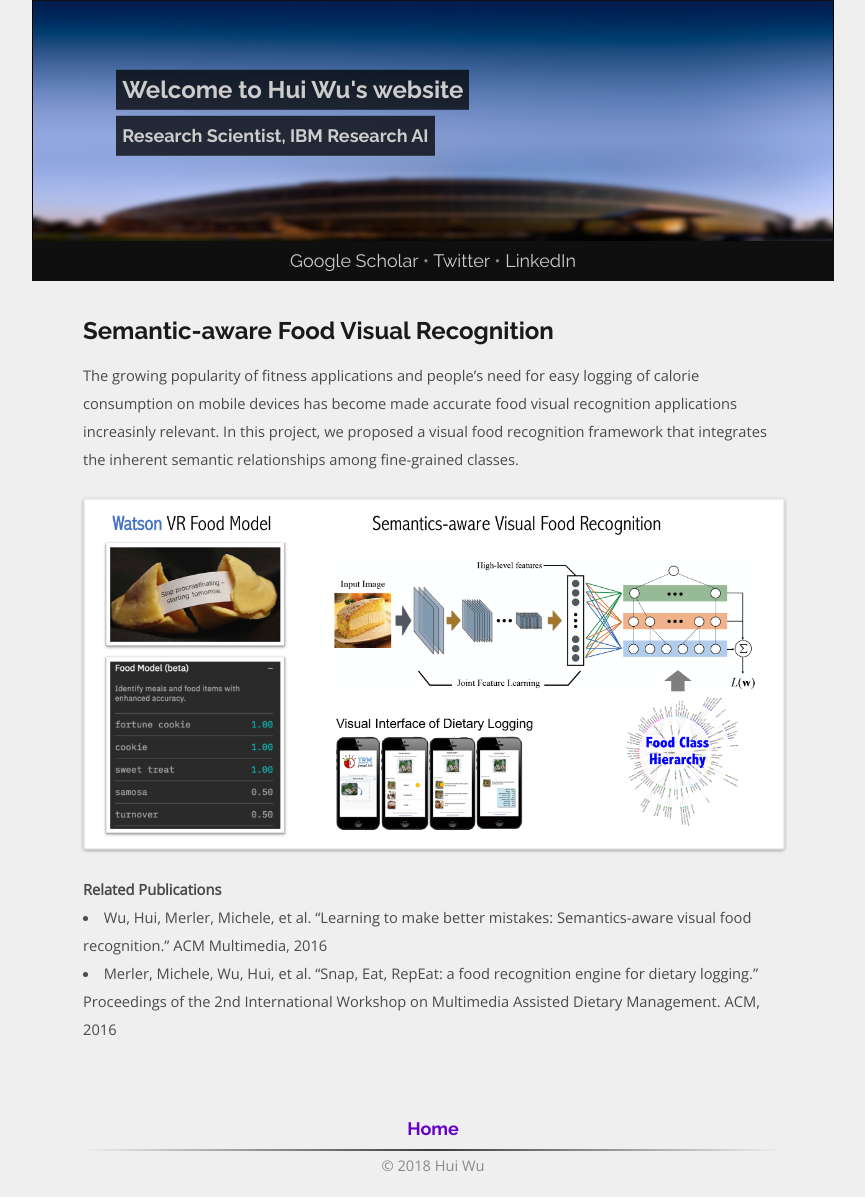
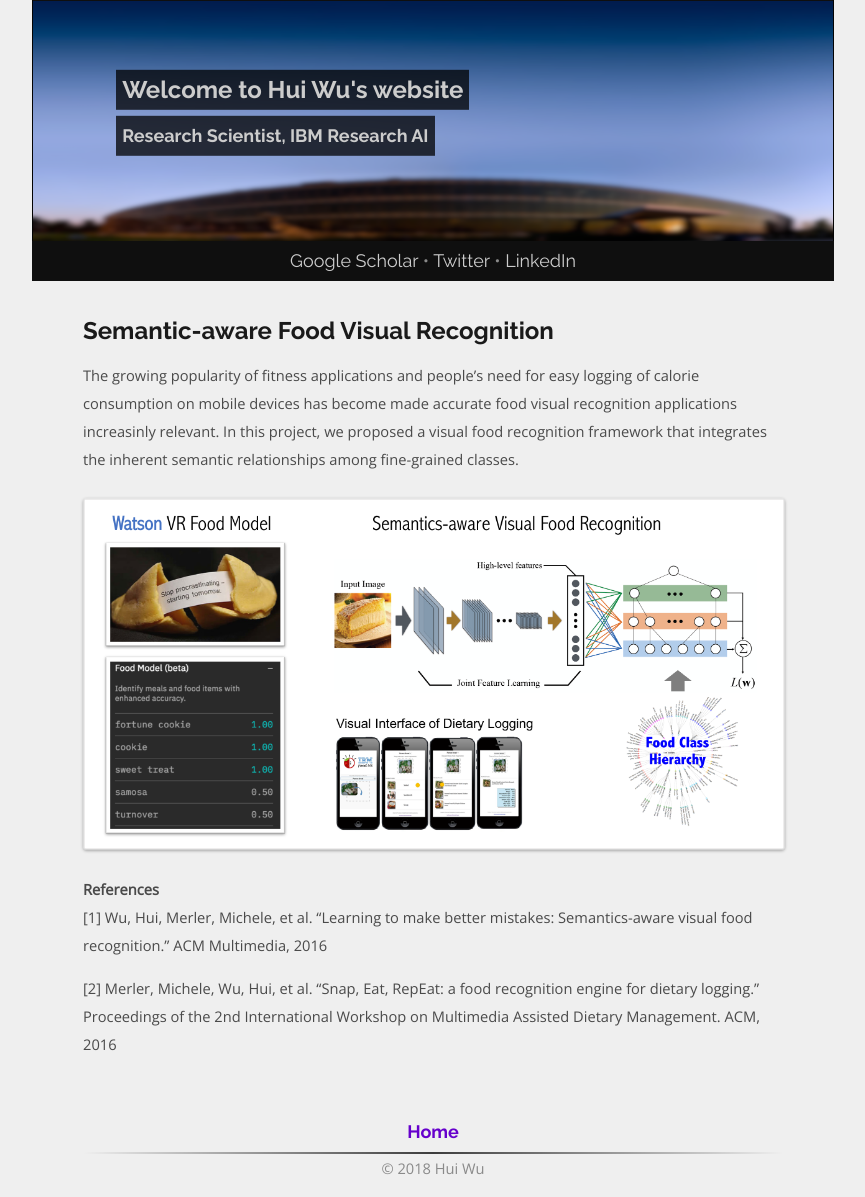
Before and after one commit to spacew/spacew.github.io, a Jekyll site: the page built from _posts/2016-12-25-food.markdown, in a window 1280 px wide. Shown: the whole page, without its empty margins (207-1072 px from the left). Built offline with Jekyll 4.4.1, drawn with Linux system fonts in a browser that asks for light colours.

Commit message:
Update 2016-12-25-food.markdown

```diff
--- a/_posts/2016-12-25-food.markdown
+++ b/_posts/2016-12-25-food.markdown
@@ -19,7 +19,8 @@
 
 <img alt="img" src="{{site.baseurl}}/media/foodvr.png">
 
-#### Related Publications
+#### References
 
-* Wu, Hui, Merler, Michele, et al. "Learning to make better mistakes: Semantics-aware visual food recognition." ACM Multimedia, 2016
-* Merler, Michele, Wu, Hui, et al. "Snap, Eat, RepEat: a food recognition engine for dietary logging." Proceedings of the 2nd International Workshop on Multimedia Assisted Dietary Management. ACM, 2016
+[1] Wu, Hui, Merler, Michele, et al. "Learning to make better mistakes: Semantics-aware visual food recognition." ACM Multimedia, 2016
+
+[2] Merler, Michele, Wu, Hui, et al. "Snap, Eat, RepEat: a food recognition engine for dietary logging." Proceedings of the 2nd International Workshop on Multimedia Assisted Dietary Management. ACM, 2016
```
